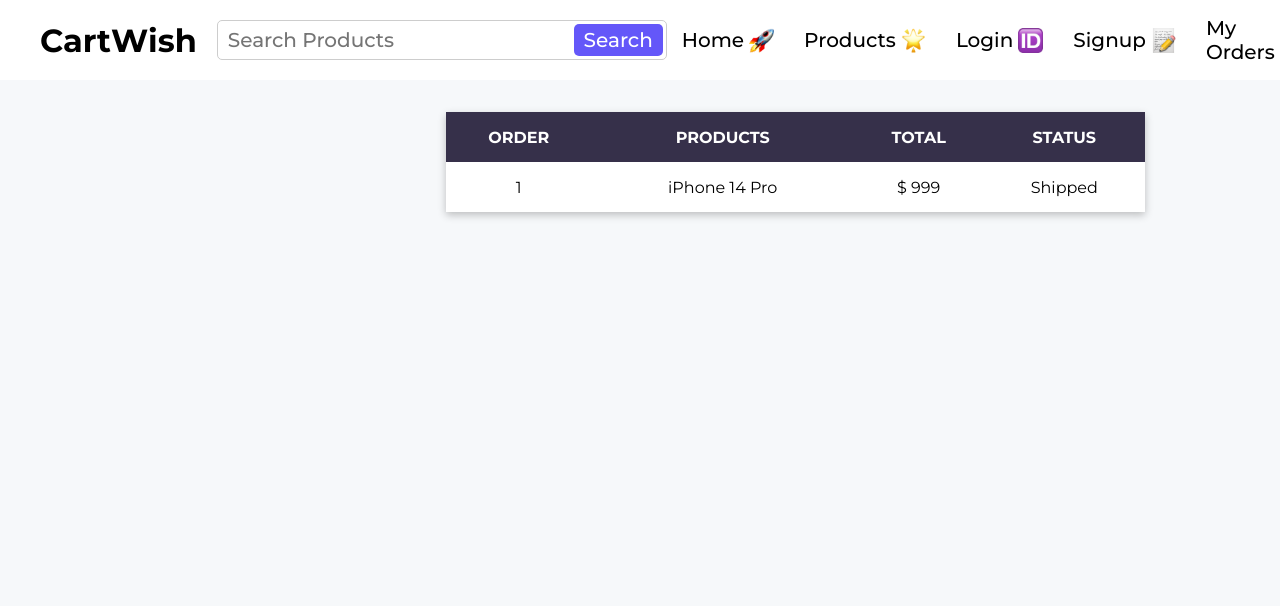
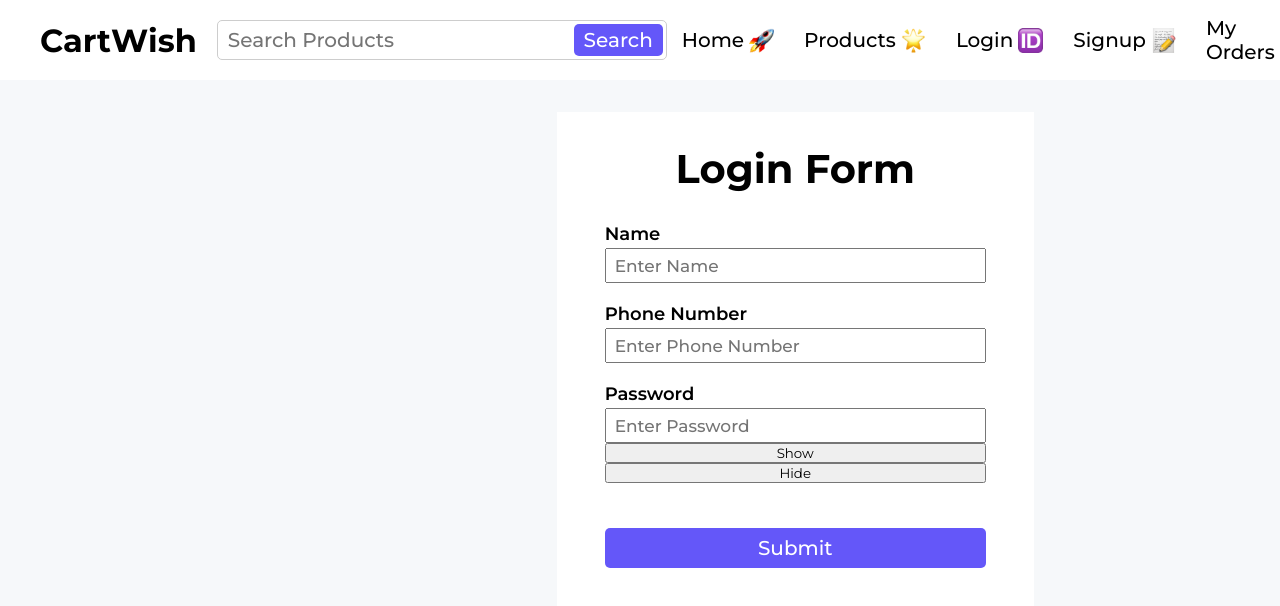
Before and after one commit to sagarng31/cartWish, a React (Vite) app: page / in a window 1280 px wide. Shown: the top 606 px of the page. Built offline with nearby package versions, Linux system fonts and the light colour scheme.

Commit message:
creating login page and useRef hook

```diff
--- a/src/App.jsx
+++ b/src/App.jsx
@@ -5,6 +5,7 @@
 import SingleProduct from "./components/SingleProduct/SingleProduct";
 import CartPage from "./components/Cart/CartPage";
 import MyOrder from "./components/MyOrder/MyOrder";
+import LoginPage from "./components/Auth/LoginPage";
 
 const App = () => {
   return (
@@ -15,7 +16,8 @@
       {/* <ProductsPage /> */}
       {/* <SingleProduct /> */}
       {/* <CartPage /> */}
-      <MyOrder />
+      {/* <MyOrder /> */}
+      <LoginPage />
     </div>
   );
 };
--- /dev/null
+++ b/src/components/Auth/LoginPage.css
@@ -0,0 +1,46 @@
+.form_page {
+  justify-content: center;
+}
+
+.authentication_form {
+  width: 30%;
+  padding: 32px 48px;
+  margin-top: 32px;
+  background-color: #fff;
+}
+
+.authentication_form h2 {
+  font-size: 40px;
+  margin-bottom: 30px;
+  text-align: center;
+}
+
+.form_inputs div {
+  display: flex;
+  flex-direction: column;
+  margin-bottom: 20px;
+}
+
+.form_inputs label {
+  font-size: 18px;
+  font-weight: 600;
+  margin-bottom: 3px;
+}
+
+.form_text_input {
+  height: 35px;
+  padding: 0 8px;
+  font-size: 17px;
+  font-weight: 500;
+  outline: none;
+}
+
+.form_submit {
+  height: 40px;
+  width: 100%;
+  margin: 25px 0 10px;
+}
+
+.form_error {
+  color: red;
+}
--- /dev/null
+++ b/src/components/Auth/LoginPage.jsx
@@ -0,0 +1,66 @@
+import { useRef } from "react";
+import "./LoginPage.css";
+
+const LoginPage = () => {
+  const passwordRef = useRef(null);
+
+  return (
+    <>
+      <section className="align_center form_page">
+        <form action="" className="authentication_form">
+          <h2>Login Form</h2>
+          <div className="form_inputs">
+            <div>
+              <label htmlFor="name">Name</label>
+              <input
+                type="text"
+                name=""
+                id="name"
+                className="form_text_input"
+                placeholder="Enter Name"
+              />
+            </div>
+            <div>
+              <label htmlFor="phone">Phone Number</label>
+              <input
+                type="number"
+                name=""
+                id="phone"
+                className="form_text_input"
+                placeholder="Enter Phone Number"
+              />
+            </div>
+            <div>
+              <label htmlFor="password">Password</label>
+              <input
+                type="password"
+                name=""
+                id="password"
+                ref={passwordRef}
+                className="form_text_input"
+                placeholder="Enter Password"
+              />
+              <button
+                type="button"
+                onClick={() => (passwordRef.current.type = "text")}
+              >
+                Show
+              </button>
+              <button
+                type="button"
+                onClick={() => (passwordRef.current.type = "password")}
+              >
+                Hide
+              </button>
+            </div>
+            <button type="submit" className="search_button form_submit">
+              Submit
+            </button>
+          </div>
+        </form>
+      </section>
+    </>
+  );
+};
+
+export default LoginPage;
```
